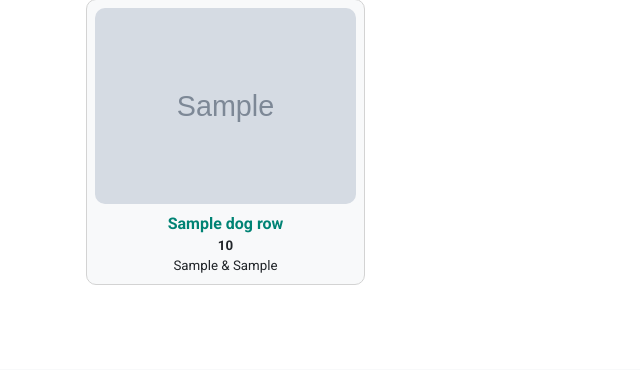
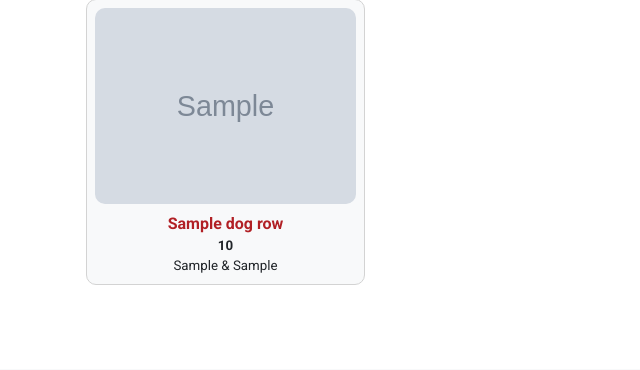
Before and after one commit to charliegriefer/barbs-site, a Flask app: template app/blueprints/adopt/templates/adopt/adopt.html in a window 1280 px wide. Shown: the part 1287-1657 px from the top of the page, without its empty margins (0-640 px from the left). Run offline with Flask 3, Linux system fonts and the light colour scheme; the template is opened without the code that fills it: most values are stand-ins (such as "Sample title", 1, 10 or a date in 2020); grey boxes marked "Sample" are stand-in pictures; form fields are guessed from the names that the template uses; some libraries are stand-ins or nearby versions.

Commit message:
Fix up styling on dog search page

```diff
--- a/app/blueprints/adopt/templates/adopt/adopt.html
+++ b/app/blueprints/adopt/templates/adopt/adopt.html
@@ -119,7 +119,7 @@
               {% endif %}
               <div class="row">
                 <div class="col pt-2">
-                  <span class="fw-bold barbs_red">{{ dog.name }}</span>
+                  <span class="fw-bold">{{ dog.name }}</span>
                   <i class="bi bi-gender-{{ dog.sex|lower }} gender_{{ dog.sex|lower }} fw-bold" title="{{ dog.sex }}"></i>
                 </div>
               </div>
--- a/app/static/css/barbs.css
+++ b/app/static/css/barbs.css
@@ -876,11 +876,16 @@ li i.bi-check-circle-fill,
   text-decoration: none;
 }
 
-/* Gender icons styling */
+/* Dog name styling - using span element to be more specific */
+.dog_search_result .col.pt-2 > span.fw-bold {
+  color: var(--barbs-primary);
+}
+
+/* Gender icons styling - using !important to ensure these styles take precedence */
 .gender_male {
-  color: #01a6ea;
+  color: #01a6ea !important;
 }
 
 .gender_female {
-  color: #ffb1cb;
+  color: #ffb1cb !important;
 }
```
